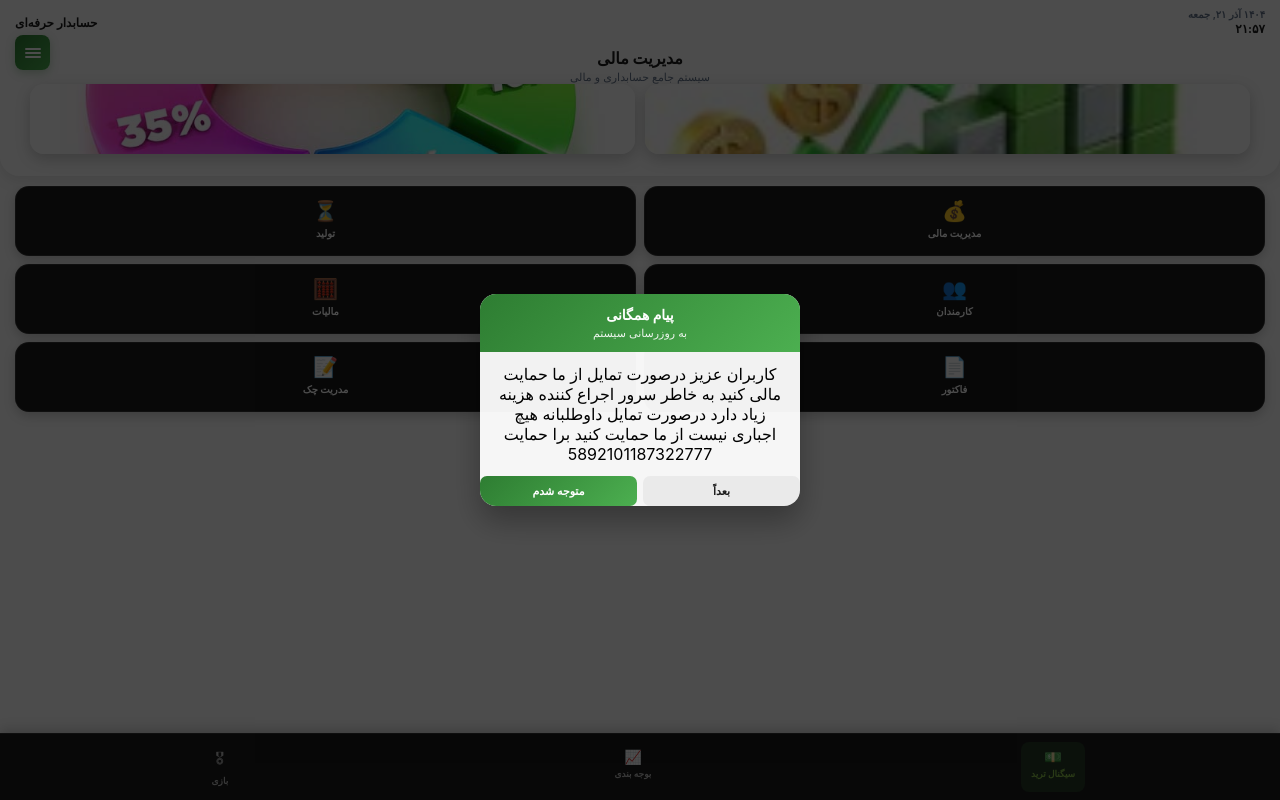
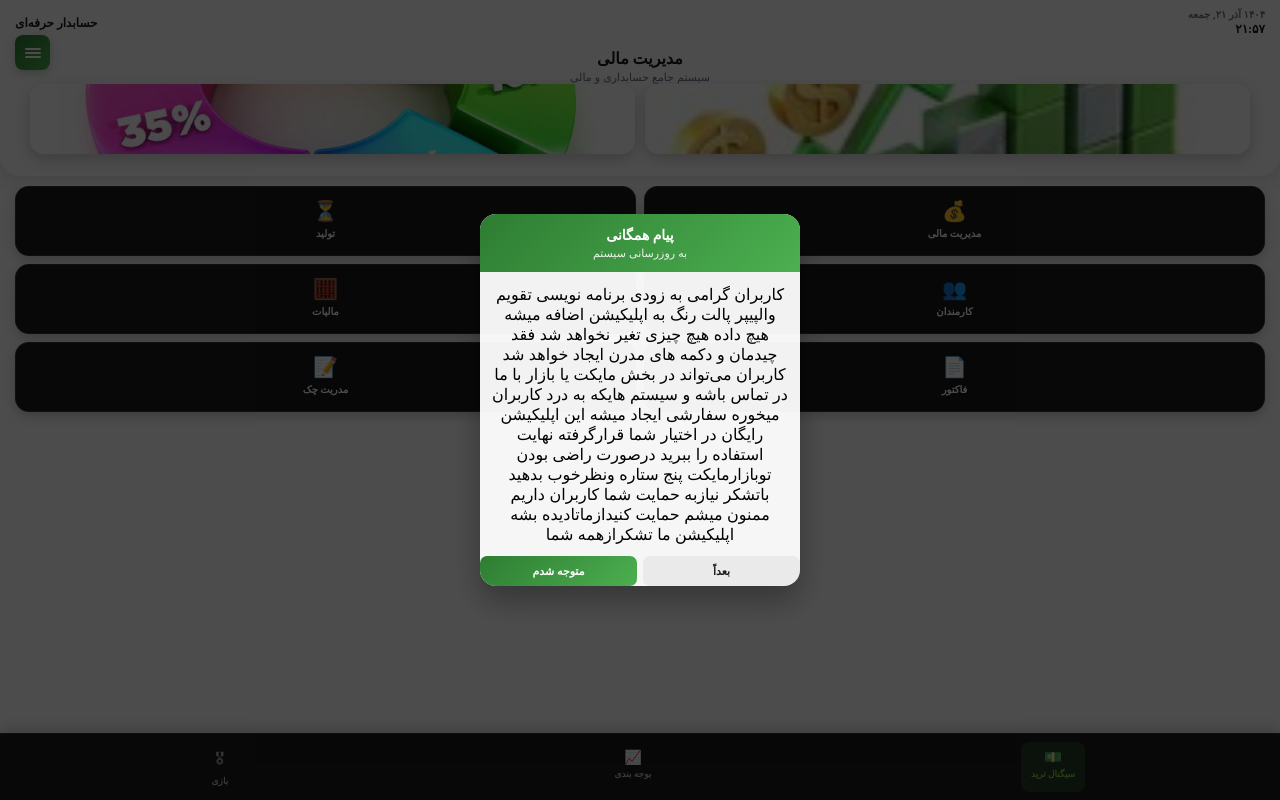
Before and after one commit to mbuiop/amozshslamte.faliiii, a plain HTML site: page index.html in a window 1280 px wide. Drawn offline with Linux system fonts and the light colour scheme.

Commit message:
Update index.html

```diff
--- a/index.html
+++ b/index.html
@@ -631,7 +631,7 @@
                 <div class="announcement-subtitle">به روزرسانی سیستم</div>
             </div>
             <div class="announcement-body">
-                کاربران عزیز درصورت تمایل از ما حمایت مالی کنید به خاطر سرور اجراع کننده هزینه زیاد دارد درصورت تمایل داوطلبانه هیچ اجباری نیست از ما حمایت کنید برا حمایت 5892101187322777
+                کاربران گرامی به زودی برنامه نویسی تقویم والپیپر پالت رنگ به اپلیکیشن اضافه میشه هیچ داده هیچ چیزی تغیر نخواهد شد فقد چیدمان و دکمه های مدرن ایجاد خواهد شد کاربران می‌تواند در بخش مایکت یا بازار با ما در تماس باشه و سیستم هایکه به درد کاربران میخوره سفارشی ایجاد میشه این اپلیکیشن رایگان در اختیار شما قرارگرفته نهایت استفاده را ببرید درصورت راضی بودن توبازارمایکت پنج ستاره ونظرخوب بدهید باتشکر نیازبه حمایت شما کاربران داریم ممنون میشم حمایت کنیدازماتادیده بشه اپلیکیشن ما تشکرازهمه شما
                 </div>
                 <div class="announcement-actions">
                     <button class="announcement-btn announcement-btn-secondary" id="announcementLater">بعداً</button>
```
